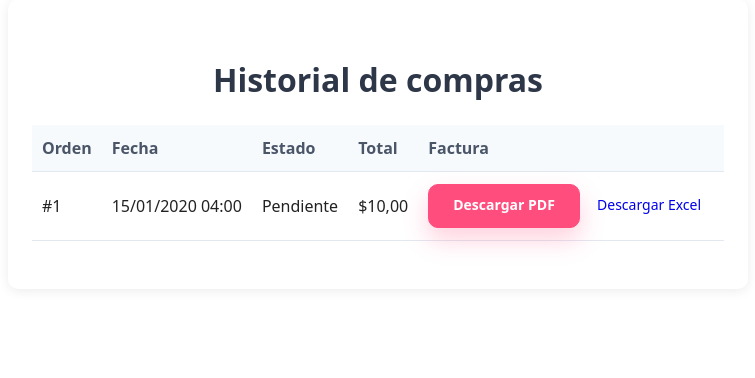
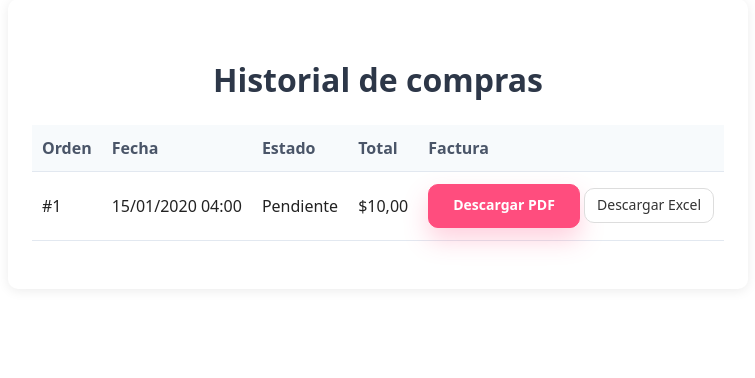
Before and after one commit to mgmedinac/bloomberry, a Django app: page /orders/history/ in a window 1280 px wide. Shown: the part 193-571 px from the top of the page, without its empty margins (262-1017 px from the left). Run offline with Django 4.2, Linux system fonts and the light colour scheme; a user stored in the database is signed in; data comes from the database, SQL or seed files in the repository; tables that the repository leaves empty hold one stand-in row (values such as "Sample post").

Commit message:
📦 Actualización de historial de pedidos (order_history.html)
- Mejora en diseño del historial.
- Textos traducidos y estilo unificado con la nueva paleta BloomBerry.

```diff
--- a/templates/orders/order_history.html
+++ b/templates/orders/order_history.html
@@ -5,6 +5,7 @@
 
 {% block content %}
 <link rel="stylesheet" href="{% static 'css/order_history.css' %}">
+<link rel="stylesheet" href="{% static 'css/product_detail.css' %}">
 <div class="bb-order-history">
   <h2>{% trans "Historial de compras" %}</h2>
 
@@ -28,7 +29,7 @@
             <td>${{ order.total|floatformat:2 }}</td>
             <td>
               <a href="{% url 'orders:invoice_format' order.id 'pdf' %}" class="btn btn-primary">{% trans "Descargar PDF" %}</a>
-              <a href="{% url 'orders:invoice_format' order.id 'excel' %}" class="btn btn-outline-primary">{% trans "Descargar Excel" %}</a>
+              <a href="{% url 'orders:invoice_format' order.id 'excel' %}" class="bb-btn secondary">{% trans "Descargar Excel" %}</a>
             </td>
           </tr>
         {% endfor %}
```
